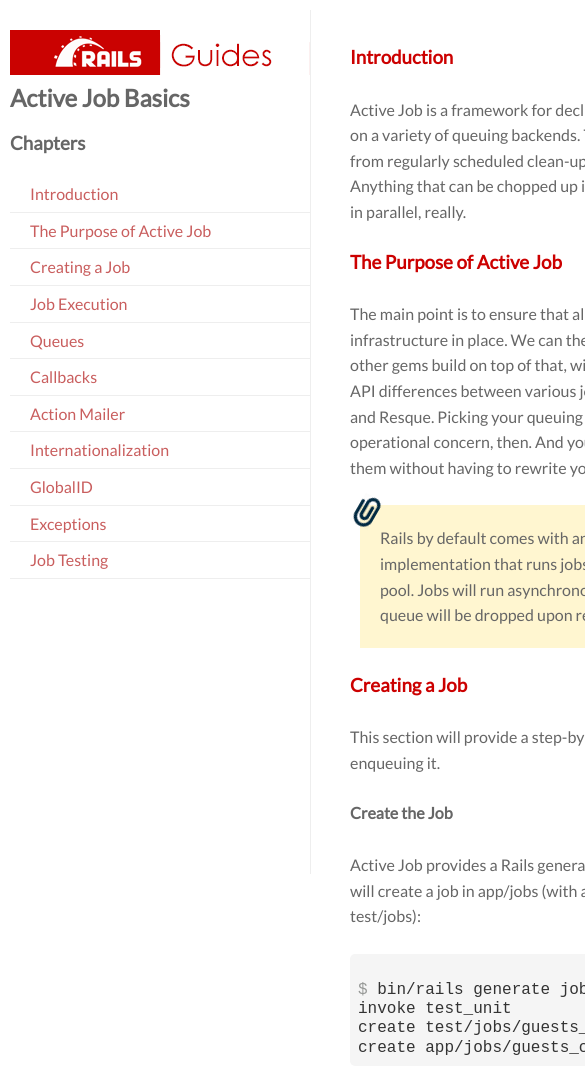
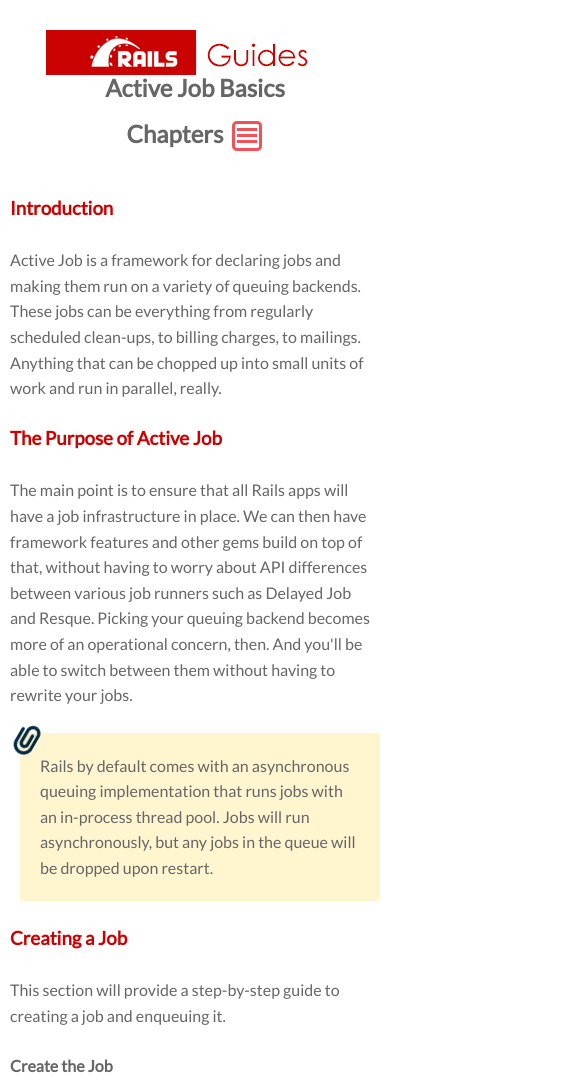
Before and after one commit to kgeno/fcc-projects, a plain HTML site: page doc/index.html in a window 390 px wide. Shown: the top 1083 px of the page, 585 px wide, since content can reach past the window. Drawn offline with nearby package versions, Linux system fonts and the light colour scheme.

Commit message:
update: added responsiveness and mobile layout

```diff
--- a/doc/css/style.css
+++ b/doc/css/style.css
@@ -21,7 +21,7 @@
 header h1 {
   text-indent: -10000px;
   background: url(../img/Rails-Guide.png) no-repeat;
-  width: 300px;
+  width: 299px;
   height: 45px;
   margin-bottom: 10px;
 }
@@ -133,7 +133,45 @@ code {
 
 pre {
   white-space: pre-wrap;
-  white-space: pre-line;
 }
 
 }
+
+@media screen and (max-width: 800px) {
+
+nav {
+  position: static;
+  height: 100%;
+  margin: 0 auto;
+  border: none;
+  width: 100%;
+  text-align: center;
+}
+
+header h1 {
+  margin: 0 auto;
+  border: none;
+}
+
+main {
+  position: static;
+}
+
+nav h3 {
+  min-height: 30px;
+  padding-right: 40px;
+  display: inline-block;
+  background: url(../img/hamburger.png) no-repeat right;
+  font-size: 1.5em;
+  cursor: pointer;
+}
+
+.chapters {
+  display: none;
+}
+
+.show {
+  display: block;
+}
+
+}
--- a/doc/index.html
+++ b/doc/index.html
@@ -16,18 +16,18 @@
   <nav>
     <header><h1>Rails Guides</h1></header>
     <h2>Active Job Basics</h2>
-    <h3><a name="">Chapters</a></h3>
+    <h3 class="hamburger">Chapters</h3>
     <ul class="chapters">
       <li><a href="#Introduction">Introduction</a></li>
       <li><a href="#The-Purpose-of-Active-Job">The Purpose of Active Job</a></li>
       <li><a href="#Creating-a-Job" class="expand">Creating a Job</a>
-        <ul class="sub-chapter sc1">
+        <ul class="sub-chapter">
           <li><a href="#Create-the-Job"><i class="fas fa-arrow-right"></i> Create the Job</a></li>
           <li><a href="#Enqueue-the-Job"><i class="fas fa-arrow-right"></i> Enqueue the Job</a></li>
         </ul>
       </li>
       <li><a href="#Job-Execution" class="expand">Job Execution</a>
-        <ul class="sub-chapter sc2">
+        <ul class="sub-chapter">
           <li><a href="#Backends"><i class="fas fa-arrow-right"></i> Backends</a></li>
           <li><a href="#Setting-the-Backend"><i class="fas fa-arrow-right"></i> Setting the Backend</a></li>
           <li><a href="#Starting-the-Backend"><i class="fas fa-arrow-right"></i> Starting the Backend</a></li>
@@ -35,7 +35,7 @@
       </li>
       <li><a href="#Queues">Queues</a></li>
       <li><a href="#Callbacks" class="expand">Callbacks</a>
-        <ul class="sub-chapter sc3">
+        <ul class="sub-chapter">
           <li><a href="#Available-callbacks"><i class="fas fa-arrow-right"></i> Available callbacks</a></li>
         </ul>
       </li>
@@ -43,7 +43,7 @@
       <li><a href="#Internationalization">Internationalization</a></li>
       <li><a href="#GlobalID">GlobalID</a></li>
       <li><a href="#Exceptions" class="expand">Exceptions</a>
-        <ul class="sub-chapter sc4">
+        <ul class="sub-chapter">
           <li><a href="#Retrying-or-Discarding-failed-jobs"><i class="fas fa-arrow-right"></i> Retrying or Discarding failed jobs</a></li>
           <li><a href="#Deserialization"><i class="fas fa-arrow-right"></i> Deserialization</a></li>
         </ul>
--- a/doc/js/main.js
+++ b/doc/js/main.js
@@ -1,5 +1,8 @@
 $(document).ready(function(){
     $('.expand').click(function() {
         $(this).siblings('.sub-chapter:first').toggle('fast')
-  });
+    });
+    $('.hamburger').click(function() {
+        $(this).siblings('.chapters:first').toggle('fast')
+    });
 });
```
Also changed, not shown: doc/img/hamburger.png (added).
